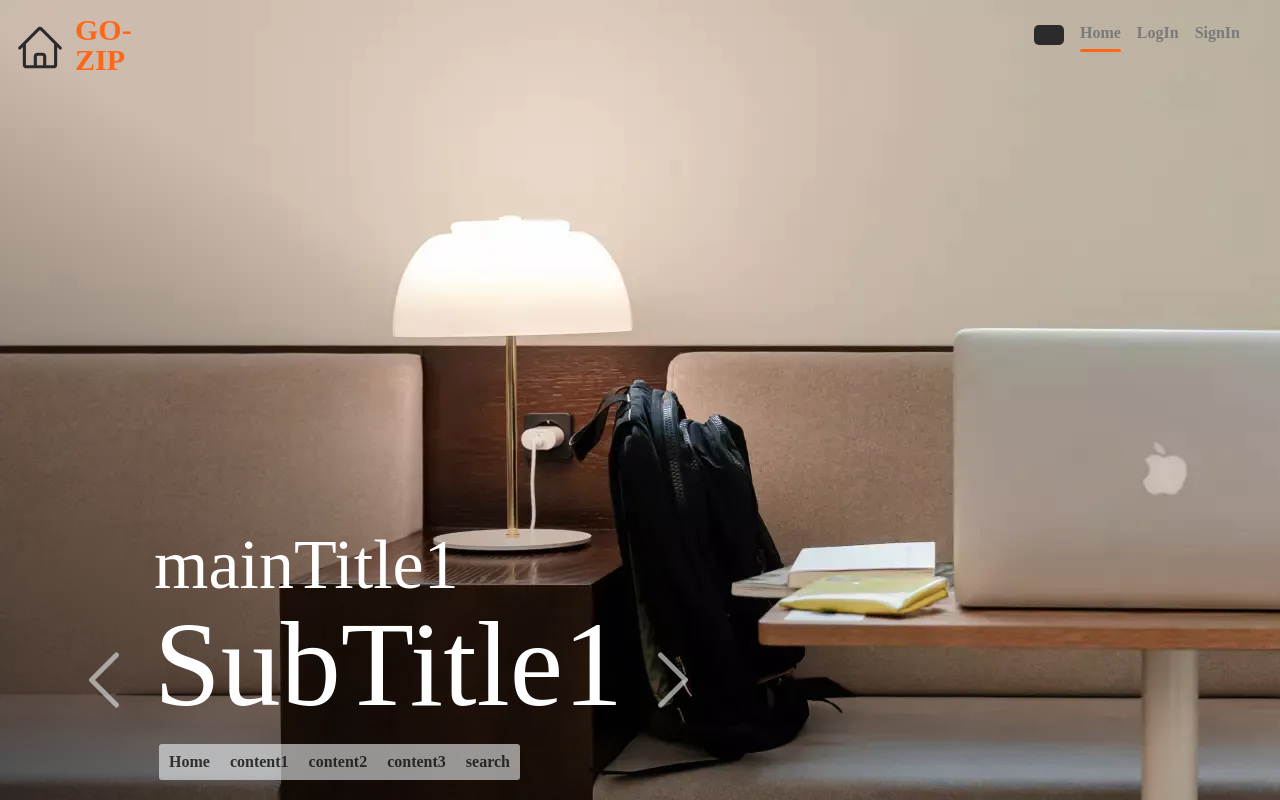
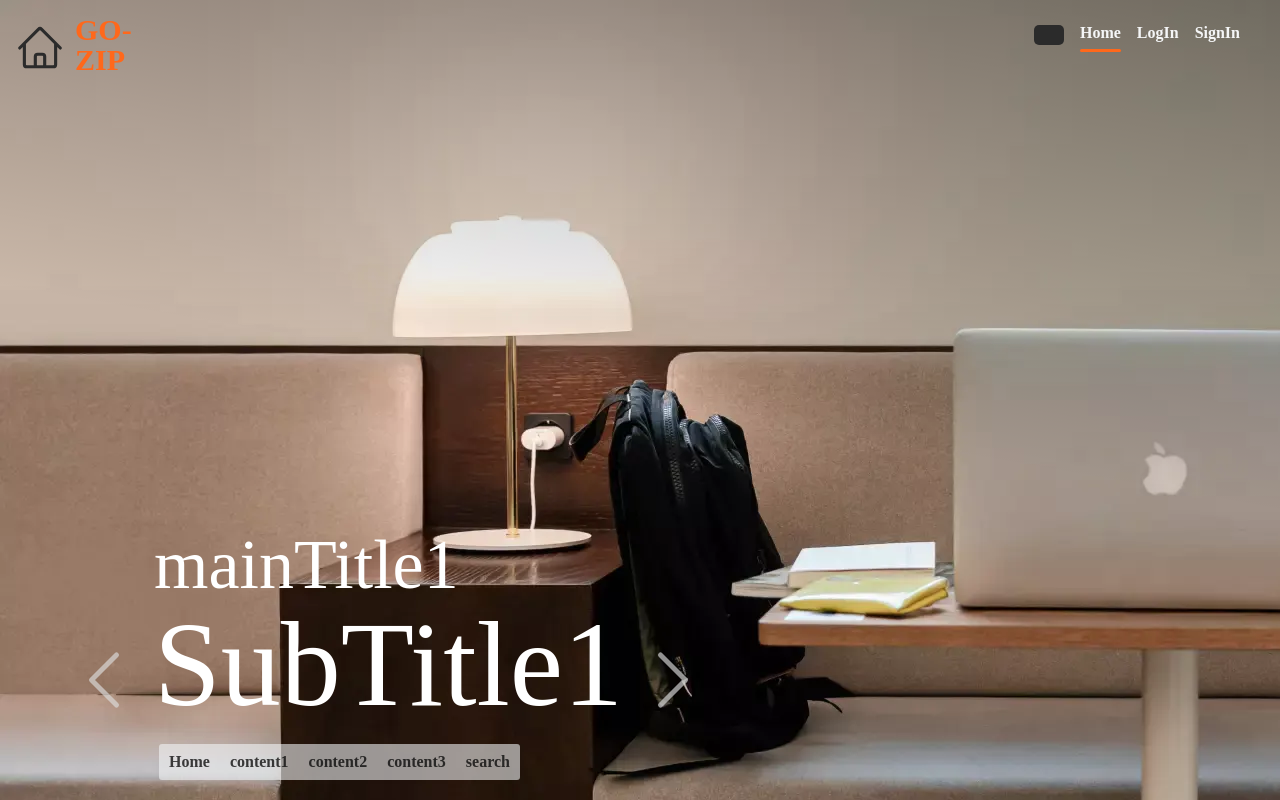
Before and after one commit to PLMOW/GO-ZIP-FE, a React (Create React App) app: page / in a window 1280 px wide. Built offline with nearby package versions, Linux system fonts and the light colour scheme; no server answers.

Commit message:
feat: NavLink 가시성 개선

```diff
--- a/src/components/partials/Nav/LogOut.tsx
+++ b/src/components/partials/Nav/LogOut.tsx
@@ -2,9 +2,11 @@ import { useDispatch } from 'react-redux';
 import { logout } from 'redux/modules/login';
 import { useCookies } from 'react-cookie';
 import styled from 'styled-components';
+import { useLocation } from 'react-router-dom';
 import { useNavigate } from 'react-router-dom';
 
 const LogOut = () => {
+  const router = useLocation();
   const [_, __, removeCookie] = useCookies();
   const dispatch = useDispatch();
   const navigate = useNavigate();
@@ -16,19 +18,25 @@ const LogOut = () => {
     navigate('/');
   };
 
-  return <Wrapper onClick={logoutHandler}>LogOut</Wrapper>;
+  return (
+    <Wrapper route={router.pathname} onClick={logoutHandler}>
+      LogOut
+    </Wrapper>
+  );
 };
 
 export default LogOut;
 
-const Wrapper = styled.div`
-  color: rgba(122, 122, 122, 1);
+const Wrapper = styled.div<{ route: string }>`
+  color: ${(props) => {
+    return props.route === '/' ? '#F5F6F7' : 'rgba(122, 122, 122, 1)';
+  }};
   font-weight: 600;
   transition: ease-in-out 0.1s;
   box-sizing: border-box;
   height: 30px;
   :hover {
     cursor: pointer;
-    color: ${({ theme }) => theme.color};
+    color: ${({ theme }) => theme.pointColor};
   }
 `;
--- a/src/components/partials/Nav/NavLink.tsx
+++ b/src/components/partials/Nav/NavLink.tsx
@@ -18,7 +18,7 @@ const NavLink = ({ href, value }: navLinkProps) => {
       onMouseLeave={() => setIsHover(false)}
     >
       <Link to={href}>
-        <Btn>{value}</Btn>
+        <Btn route={router.pathname}>{value}</Btn>
       </Link>
       <AnimatePresence>
         {router.pathname === href ? (
@@ -41,14 +41,16 @@ const Wrapper = styled.div`
   position: relative;
 `;
 
-const Btn = styled.div`
-  color: rgba(122, 122, 122, 1);
+const Btn = styled.div<{ route: string }>`
+  color: ${(props) => {
+    return props.route === '/' ? '#F5F6F7' : 'rgba(122, 122, 122, 1)';
+  }};
   font-weight: 600;
   transition: ease-in-out 0.1s;
   box-sizing: border-box;
   height: 30px;
   :hover {
-    color: ${({ theme }) => theme.color};
+    color: ${({ theme }) => theme.pointColor};
   }
 `;
 
--- a/src/components/slider/CarouselComponent.tsx
+++ b/src/components/slider/CarouselComponent.tsx
@@ -47,10 +47,12 @@ const Image = styled.div<{ imgSrc: string }>`
   width: 100%;
   object-fit: cover;
   background-image: linear-gradient(
-      210deg,
+      10deg,
       rgba(222, 222, 222, 0),
       rgba(222, 222, 222, 0),
-      rgba(0, 0, 0, 0.6)
+      rgba(222, 222, 222, 0),
+      rgba(0, 0, 0, 0.2),
+      rgba(0, 0, 0, 0.4)
     ),
     url(${({ imgSrc }) => imgSrc});
 `;
```
